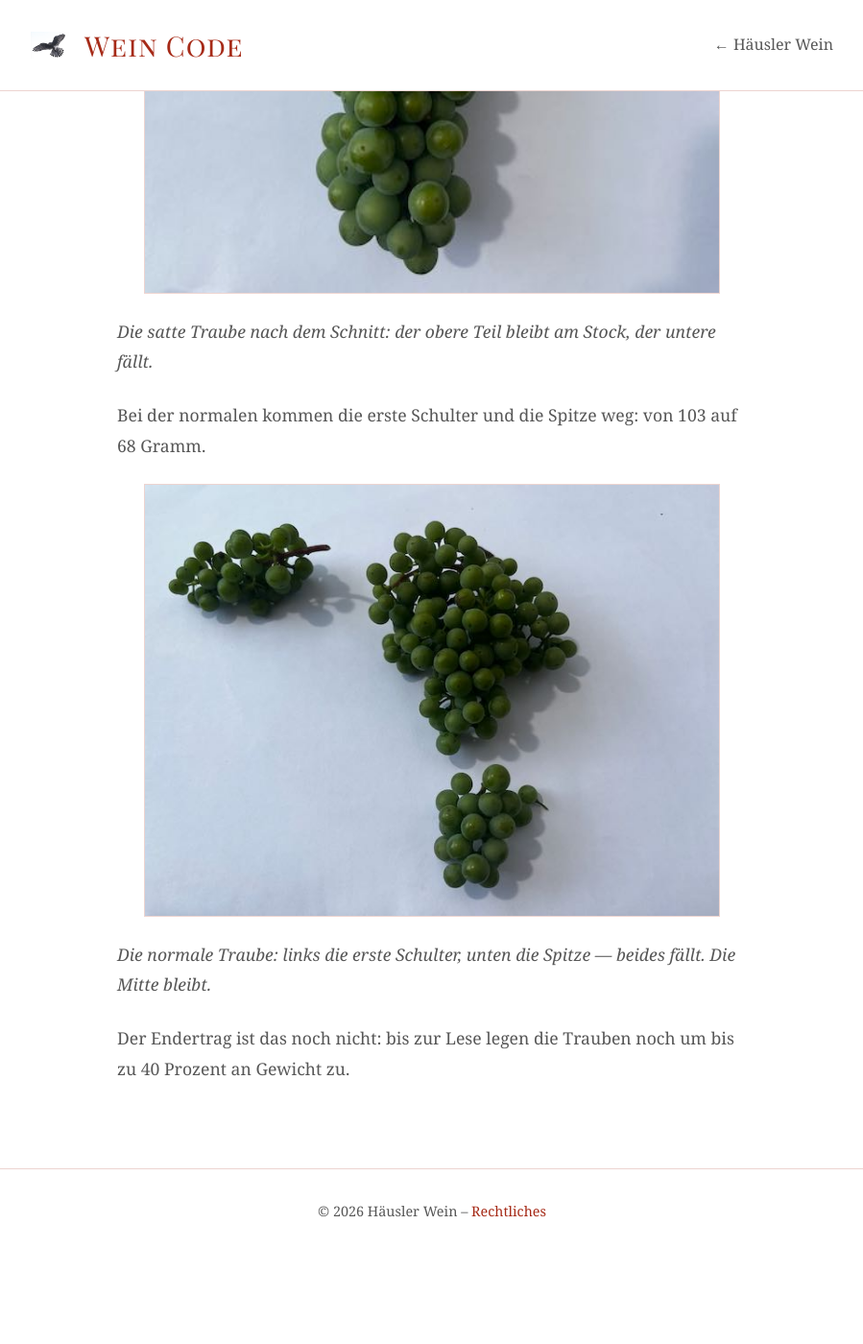
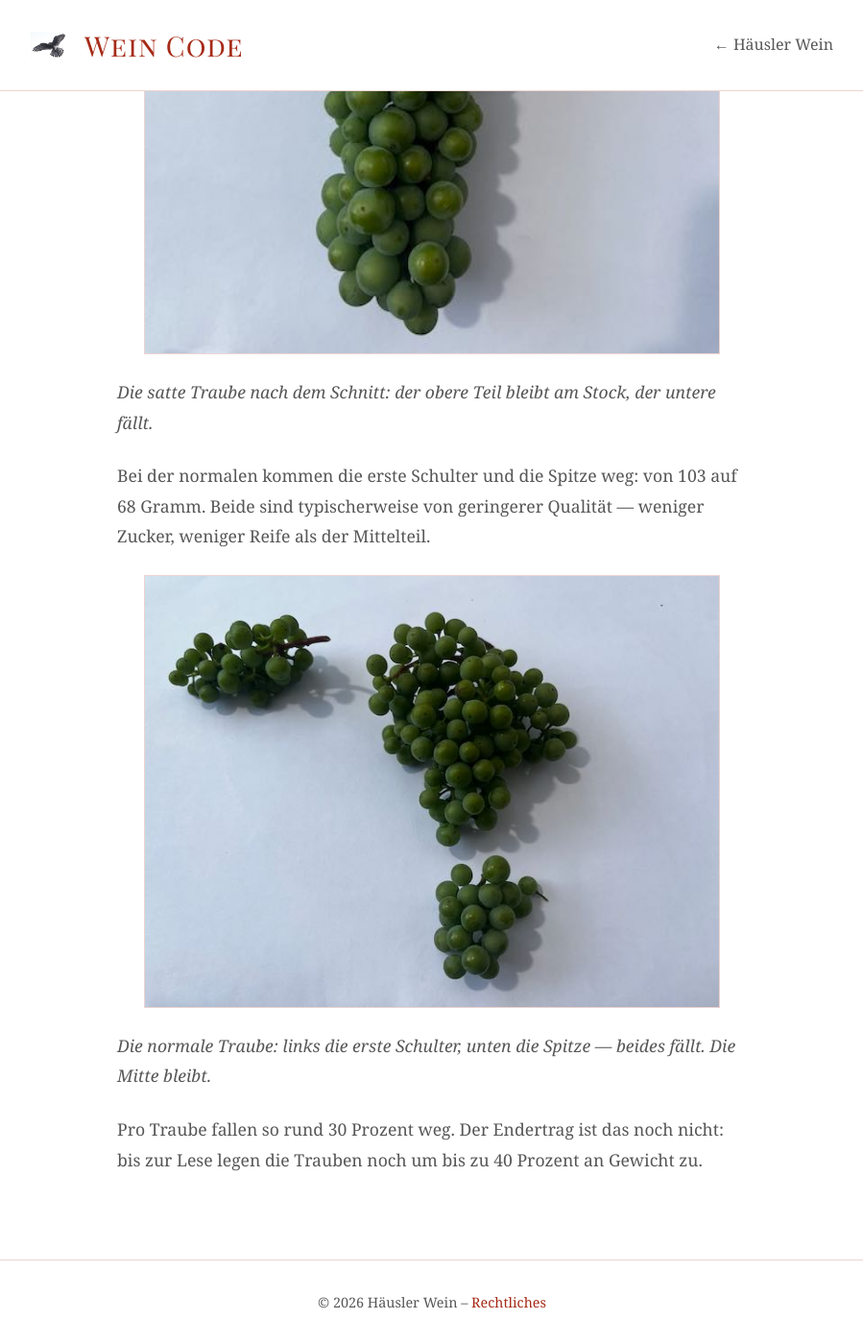
Before and after one commit to github-rha/blog.haeusler-wein, a Jekyll site: the page built from _posts/2026-07-19-ertragsreduktion.md, in a window 1280 px wide and 1400 px high, scrolled down 2741 px. Shown: the whole window at 96% size, without its empty margins (190-1089 px from the left). Built offline with Jekyll 4.4.1, drawn with Linux system fonts in a browser that asks for light colours; before the commit the page ends 4046 px from its top, so only the background shows below that; some of the changed text lies outside the part shown.

Commit message:
explain the cuts and add rough percentage

```diff
--- a/_posts/2026-07-19-ertragsreduktion.md
+++ b/_posts/2026-07-19-ertragsreduktion.md
@@ -25,16 +25,16 @@ Zwei Beispiele, eine satte Traube (links) und eine normale (rechts):
 
 *Links die satte Traube, rechts die normale.*
 
-Die satte wird halbiert: von 158 auf 113 Gramm.
+Die satte wird halbiert: von 158 auf 113 Gramm. So bekommen die verbleibenden Beeren Platz zum Wachsen — sonst würden sie sich beim Zulegen gegenseitig zerdrücken.
 
 <img src="{{ '/assets/ertragsreduktion-satte-traube.jpeg' | relative_url }}" alt="Die satte Traube in zwei Teile geschnitten: oben der grössere Teil, der am Stock bleibt, unten die abgeschnittene Hälfte" style="display:block;margin:1.5rem auto;max-width:100%;width:600px">
 
 *Die satte Traube nach dem Schnitt: der obere Teil bleibt am Stock, der untere fällt.*
 
-Bei der normalen kommen die erste Schulter und die Spitze weg: von 103 auf 68 Gramm.
+Bei der normalen kommen die erste Schulter und die Spitze weg: von 103 auf 68 Gramm. Beide sind typischerweise von geringerer Qualität — weniger Zucker, weniger Reife als der Mittelteil.
 
 <img src="{{ '/assets/ertragsreduktion-normale-traube.jpeg' | relative_url }}" alt="Die normale Traube zerlegt: links die abgeschnittene erste Schulter, in der Mitte der Teil, der bleibt, unten die Spitze" style="display:block;margin:1.5rem auto;max-width:100%;width:600px">
 
 *Die normale Traube: links die erste Schulter, unten die Spitze — beides fällt. Die Mitte bleibt.*
 
-Der Endertrag ist das noch nicht: bis zur Lese legen die Trauben noch um bis zu 40 Prozent an Gewicht zu.
+Pro Traube fallen so rund 30 Prozent weg. Der Endertrag ist das noch nicht: bis zur Lese legen die Trauben noch um bis zu 40 Prozent an Gewicht zu.
```
